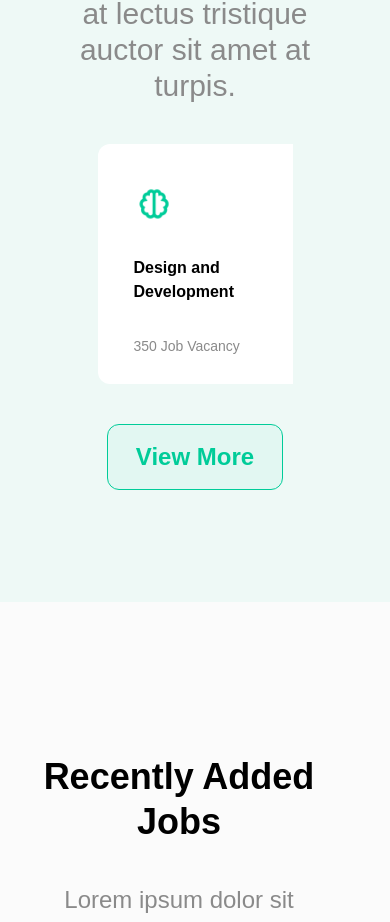
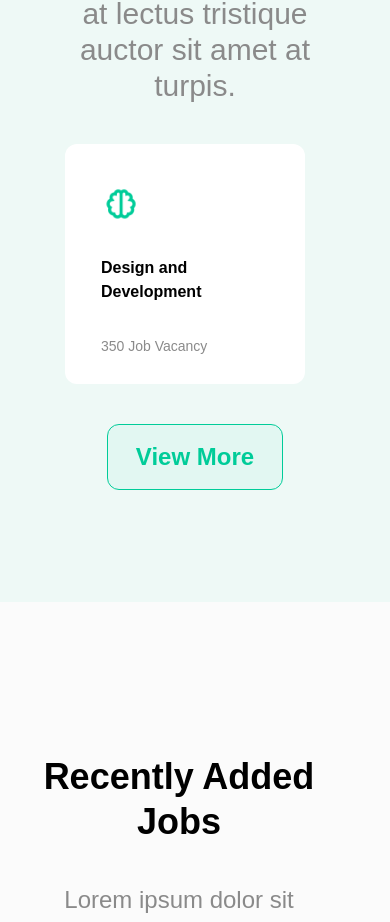
Before and after one commit to RaoufSiblani/task3, a Next.js app: page / in a window 390 px wide. Shown: the part 4429-5351 px from the top of the page. Built offline with nearby package versions, Linux system fonts and the light colour scheme.

Commit message:
Update section4.js

```diff
--- a/comp/section4.js
+++ b/comp/section4.js
@@ -11,7 +11,7 @@ const Section4 = () => {
         orci euismod vestibulum vitae ut ex. Quisque ut arcu at lectus tristique
         auctor sit amet at turpis.
       </p>
-      <div className="lg:w-11/12 w-6/12 mx-auto">
+      <div className="lg:w-11/12 w-8/12 mx-auto">
       <Swiper1/>
       </div>
       <div className="flex justify-center mx-16 lg:mx-32">
```
